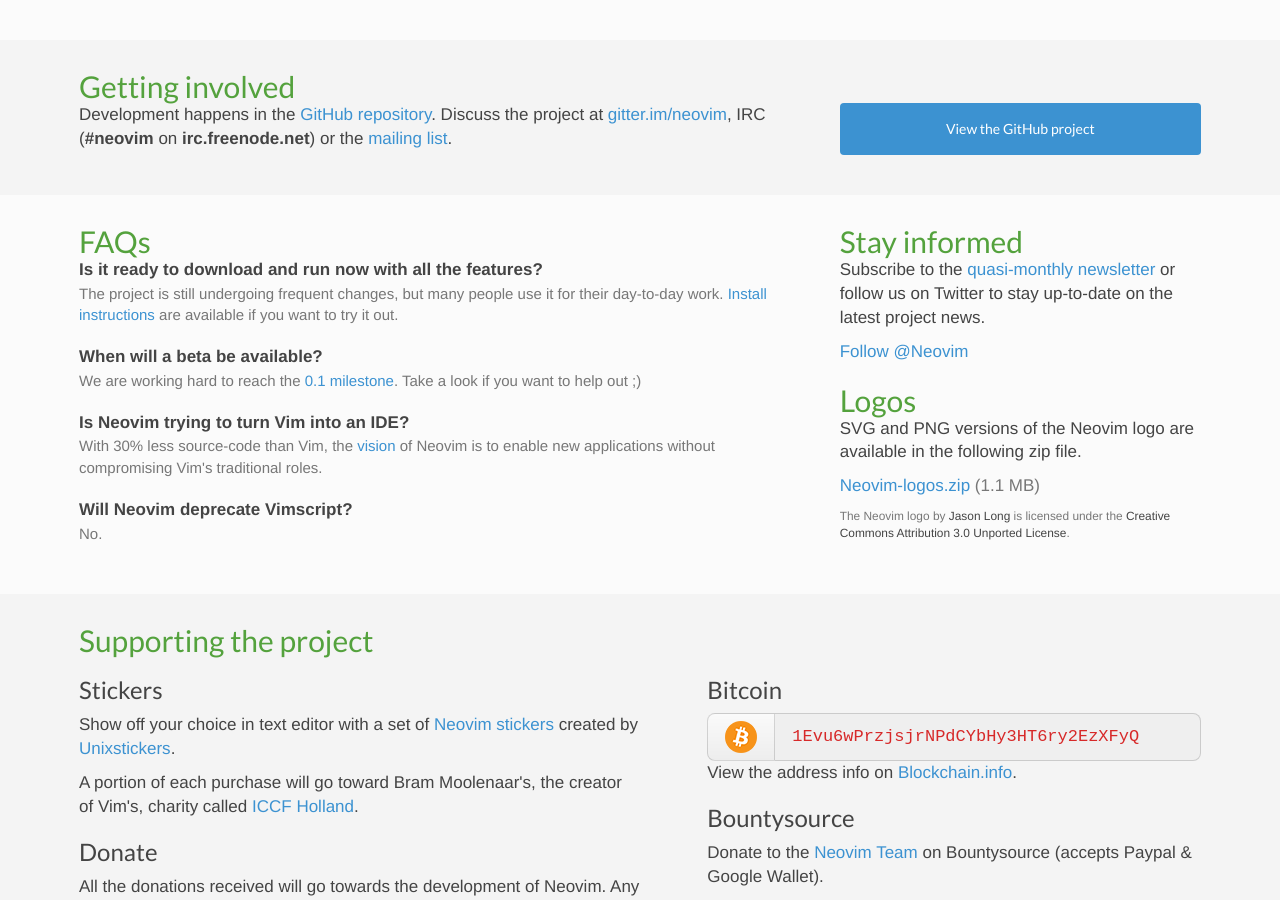
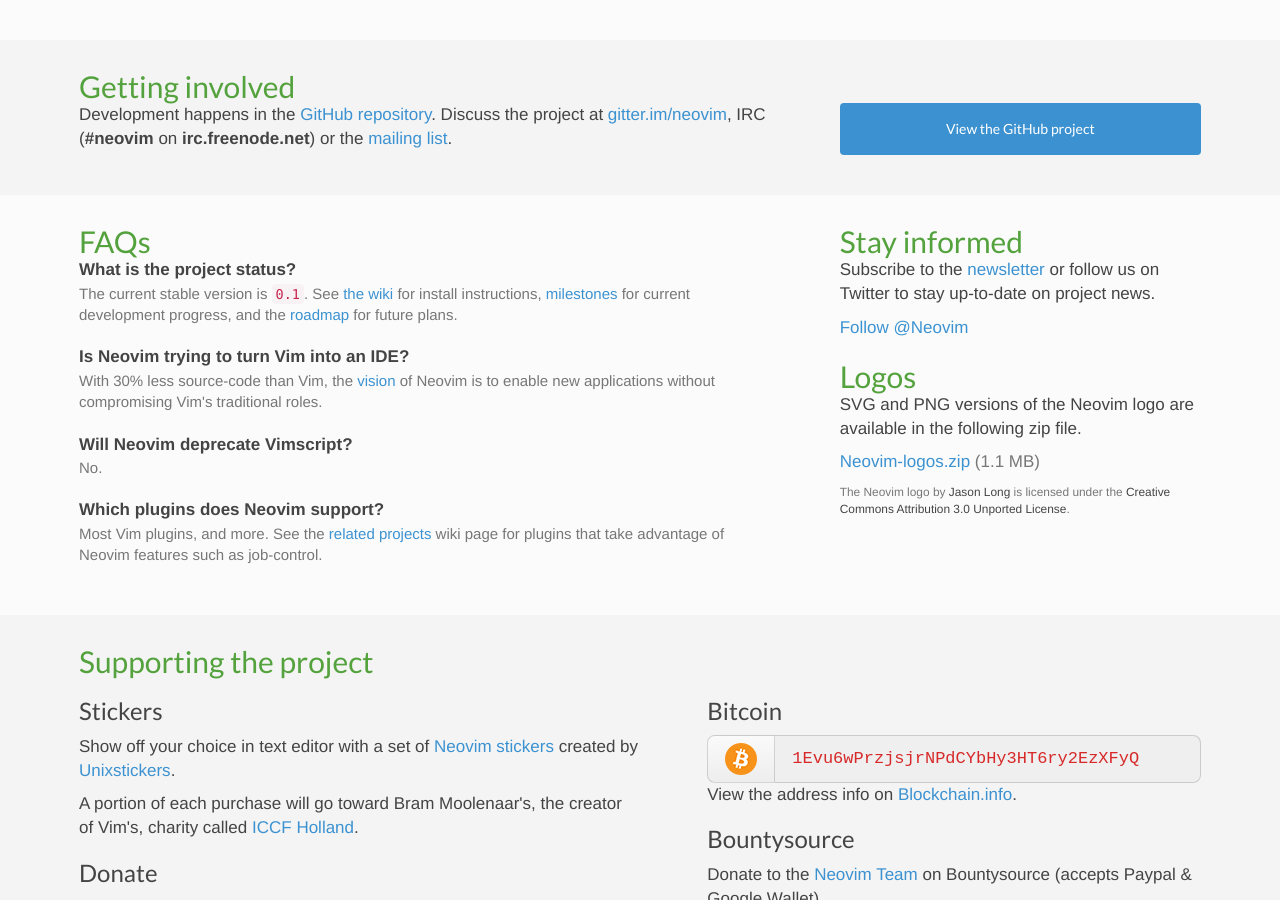
Before and after one commit to neovim/neovim.github.io, a Jekyll site: the page built from index.html, in a window 1280 px wide and 900 px high, scrolled down 827 px. Built offline with Jekyll 4.4.1, drawn with Linux system fonts in a browser that asks for light colours; nearby versions of some CDN libraries; Markdown is read by kramdown in place of the engine named in the settings; comment, search, counter and statistics services are not loaded.

Commit message:
Update main page.

```diff
--- a/index.html
+++ b/index.html
@@ -74,16 +74,11 @@
       <h2 id="faqs">FAQs</h2>
 
       <dl class="faqs">
-        <dt>Is it ready to download and run now with all the features?</dt>
-        <dd>The project is still undergoing frequent changes, but many people
-        use it for their day-to-day work.
-        <a href="https://github.com/neovim/neovim/wiki/Installing-Neovim">Install instructions</a>
-        are available if you want to try it out.</dd>
-
-        <dt>When will a beta be available?</dt>
-        <dd>We are working hard to reach the
-        <a href="https://github.com/neovim/neovim/issues?q=is%3Aopen+is%3Aissue+milestone%3A0.1-first-public-release">0.1 milestone</a>.
-        Take a look if you want to help out ;)
+        <dt>What is the project status?</dt>
+        <dd>The current stable version is <code>0.1</code>.
+        See <a href="https://github.com/neovim/neovim/wiki/Installing-Neovim">the wiki</a>
+        for install instructions, <a href="https://github.com/neovim/neovim/milestones">milestones</a>
+        for current development progress, and the <a href="roadmap/">roadmap</a> for future plans.
         </dd>
 
         <dt>Is Neovim trying to turn Vim into an IDE?</dt>
@@ -93,14 +88,20 @@
 
         <dt>Will Neovim deprecate Vimscript?</dt>
         <dd>No.</dd>
+
+        <dt>Which plugins does Neovim support?</dt>
+        <dd>Most Vim plugins, and more.
+            See the <a href="https://github.com/neovim/neovim/wiki/Related-projects#plugins">related projects</a>
+            wiki page for plugins that take advantage of Neovim features such as job-control.</dd>
+
       </dl>
     </div>
 
     <div class="col-narrow">
       <h2>Stay informed</h2>
 
-      <p>Subscribe to the <a href="/news">quasi-monthly newsletter</a> or follow us
-      on Twitter to stay up-to-date on the latest project news.</p>
+      <p>Subscribe to the <a href="/news">newsletter</a> or follow us
+      on Twitter to stay up-to-date on project news.</p>
 
       <a href="https://twitter.com/Neovim" class="twitter-follow-button" data-show-count="false" data-size="large">Follow &#64;Neovim</a>
       <script>!function(d,s,id){var js,fjs=d.getElementsByTagName(s)[0],p=/^http:/.test(d.location)?'http':'https';if(!d.getElementById(id)){js=d.createElement(s);js.id=id;js.src=p+'://platform.twitter.com/widgets.js';fjs.parentNode.insertBefore(js,fjs);}}(document, 'script', 'twitter-wjs');</script>
```
